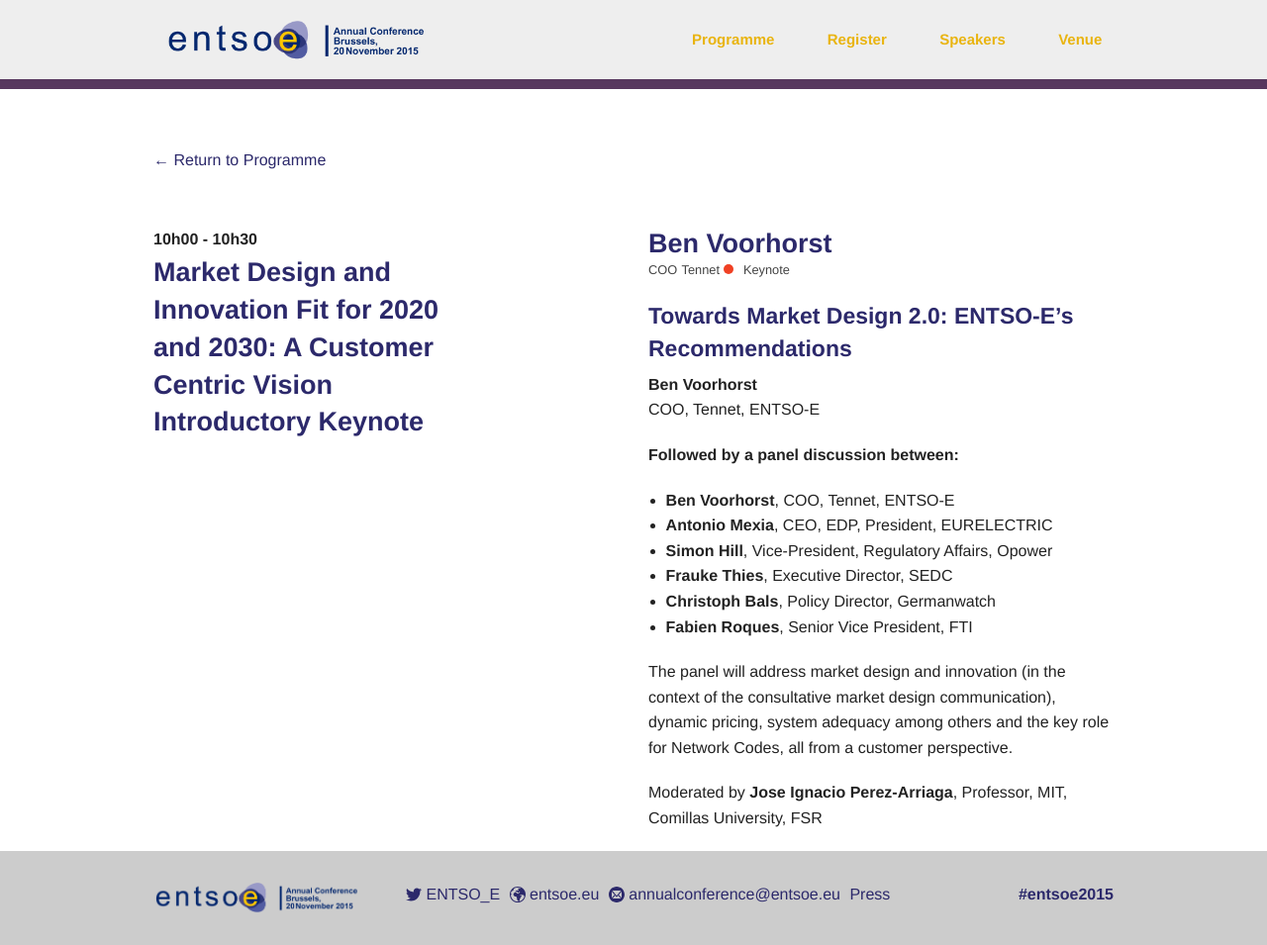
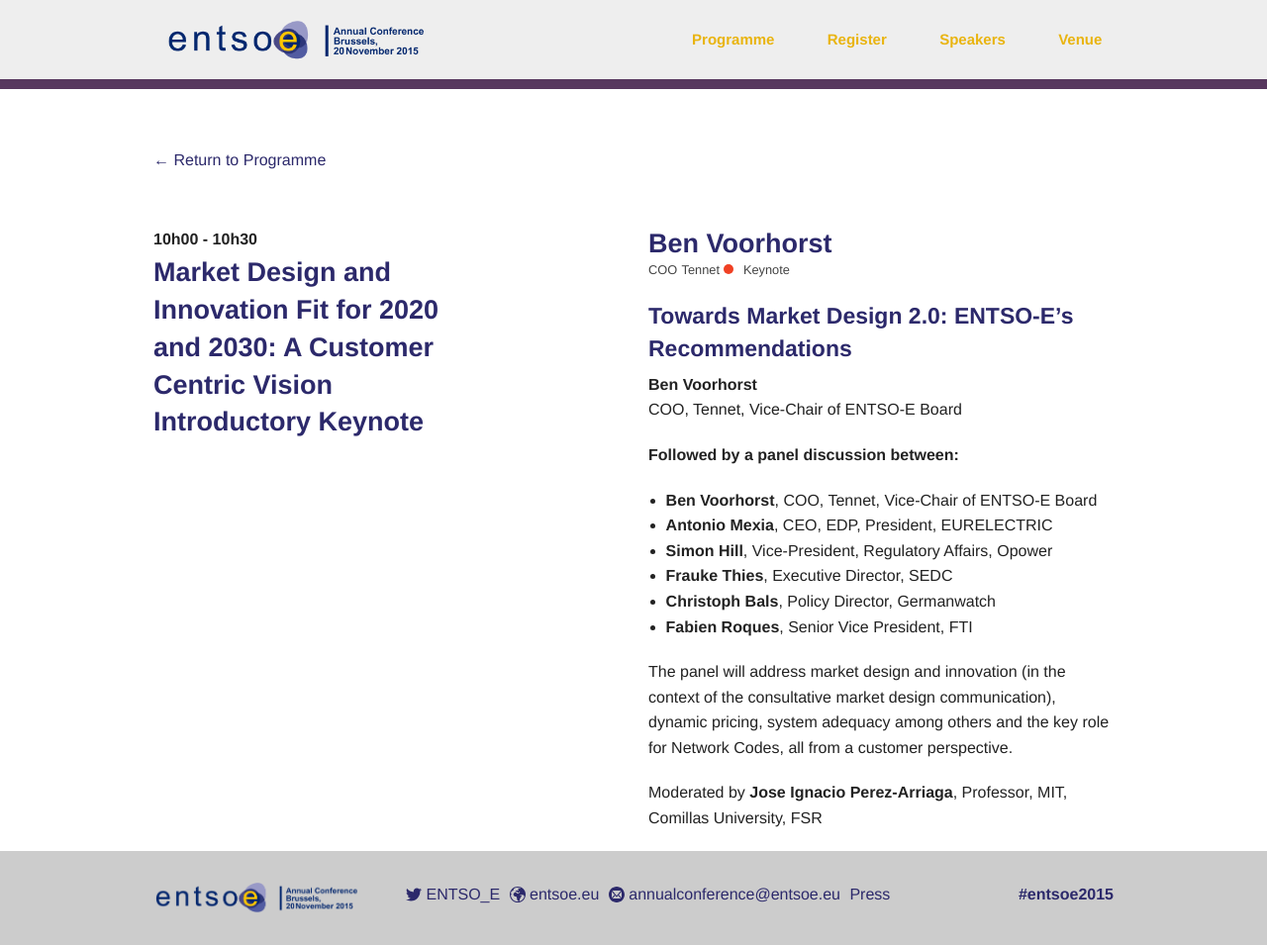
Before and after one commit to SmokeBellew1/entsoe_conf, a Jekyll site: the page built from _posts/schedule/2015-06-10-10h00.md, in a window 1280 px wide. Shown: the whole page at 99% size. Built offline with Jekyll 4.4.1, drawn with Linux system fonts in a browser that asks for light colours.

Commit message:
updated Ben's title

```diff
--- a/_posts/schedule/2015-06-10-10h00.md
+++ b/_posts/schedule/2015-06-10-10h00.md
@@ -19,13 +19,14 @@
 ---
 
 
+
 #### __Towards Market Design 2.0: ENTSO-E’s Recommendations__
-__Ben Voorhorst__<br> COO, Tennet, ENTSO-E
+__Ben Voorhorst__<br> COO, Tennet, Vice-Chair of ENTSO-E Board
 
 
 __Followed by a panel discussion between:__
 
-- __Ben Voorhorst__, COO, Tennet, ENTSO-E
+- __Ben Voorhorst__, COO, Tennet, Vice-Chair of ENTSO-E Board
 - __Antonio Mexia__, CEO, EDP, President, EURELECTRIC
 - __Simon Hill__, Vice-President, Regulatory Affairs, Opower
 - __Frauke Thies__, Executive Director, SEDC
```
